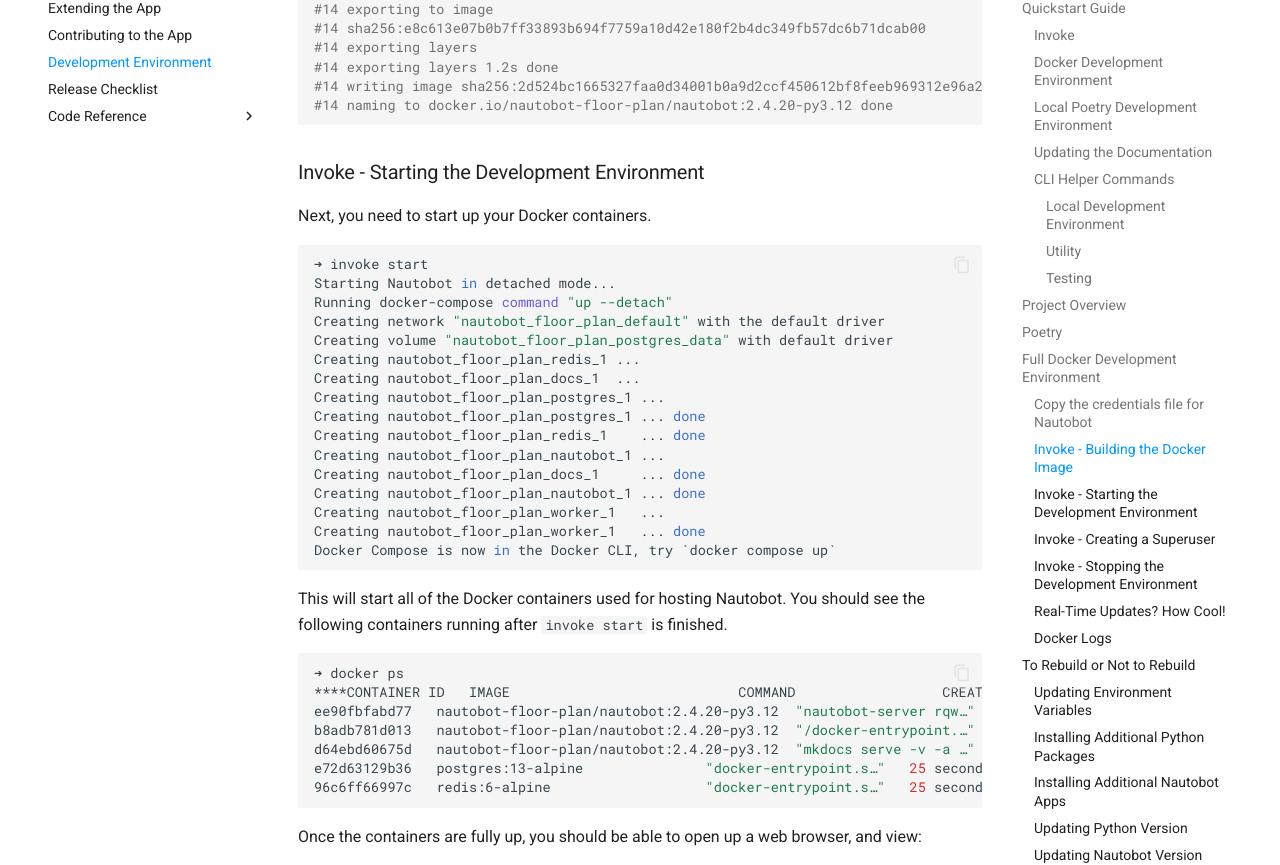
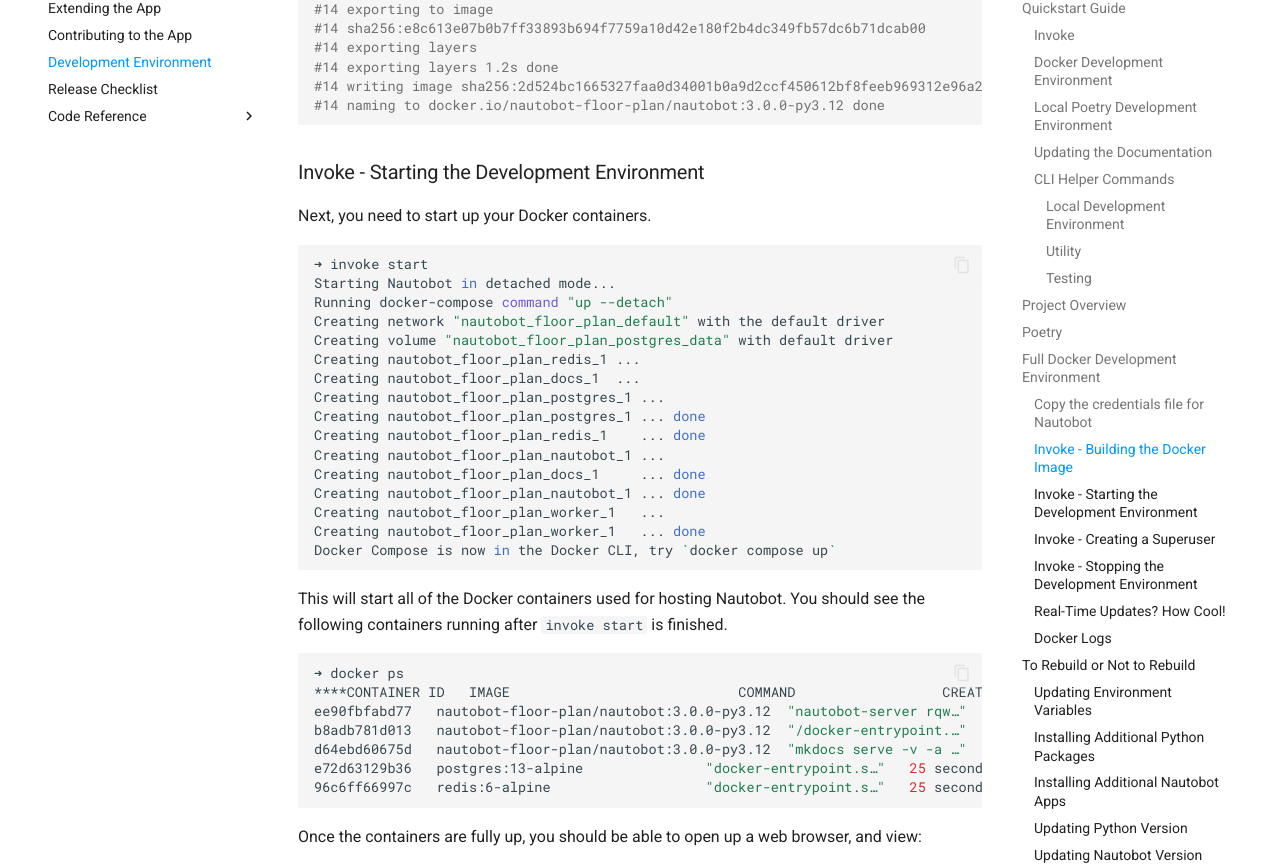
Before and after one commit to nautobot/nautobot-app-floor-plan, an MkDocs documentation site: the page built from docs/dev/dev_environment.md, in a window 1280 px wide and 1400 px high, scrolled down 5320 px. Shown: the part 164-1029 px from the top of the window. Built offline with MkDocs 1.6.1 and Material for MkDocs 9.7.7, drawn with Linux system fonts in a browser that asks for light colours; comment, search, counter and statistics services are not loaded.

Commit message:
Cookie updated targeting develop by NetworkToCode Cookie Drift Manager Tool
- [#291](https://github.com/nautobot/cookiecutter-nautobot-app/issues/291) - Added support for Python `3.13`.

- [#291](https://github.com/nautobot/cookiecutter-nautobot-app/issues/291) - Updated minimum Nautobot version to `3.0.0`.
- [#291](https://github.com/nautobot/cookiecutter-nautobot-app/issues/291) - Updated maximum Nautobot version to `<4.0.0`.
- [#309](https://github.com/nautobot/cookiecutter-nautobot-app/issues/309) - Change the tag-nautobot-app workflow to support multiple nautobot-app versions.
- [#320](https://github.com/nautobot/cookiecutter-nautobot-app/issues/320) - Upstream testing now runs against selected branches.

- [#319](https://github.com/nautobot/cookiecutter-nautobot-app/issues/319) - Fixed nav typo and added missing 2.7.2 release notes.

- [#322](https://github.com/nautobot/cookiecutter-nautobot-app/issues/322) - Updated CI workflow to always regenerate poetry lockfile.

**Full Changelog**: https://github.com/nautobot/cookiecutter-nautobot-app/compare/nautobot-app-v2.7.2...nautobot-app-v3.0.0

````diff
--- a/docs/dev/dev_environment.md
+++ b/docs/dev/dev_environment.md
@@ -181,7 +181,7 @@
 #14 exporting layers
 #14 exporting layers 1.2s done
 #14 writing image sha256:2d524bc1665327faa0d34001b0a9d2ccf450612bf8feeb969312e96a2d3e3503 done
-#14 naming to docker.io/nautobot-floor-plan/nautobot:2.4.20-py3.12 done
+#14 naming to docker.io/nautobot-floor-plan/nautobot:3.0.0-py3.12 done
 ```
 
 ### Invoke - Starting the Development Environment
@@ -212,9 +212,9 @@
 ```bash
 ➜ docker ps
 ****CONTAINER ID   IMAGE                            COMMAND                  CREATED          STATUS          PORTS                                       NAMES
-ee90fbfabd77   nautobot-floor-plan/nautobot:2.4.20-py3.12  "nautobot-server rqw…"   16 seconds ago   Up 13 seconds                                               nautobot_floor_plan_worker_1
-b8adb781d013   nautobot-floor-plan/nautobot:2.4.20-py3.12  "/docker-entrypoint.…"   20 seconds ago   Up 15 seconds   0.0.0.0:8080->8080/tcp, :::8080->8080/tcp   nautobot_floor_plan_nautobot_1
-d64ebd60675d   nautobot-floor-plan/nautobot:2.4.20-py3.12  "mkdocs serve -v -a …"   25 seconds ago   Up 18 seconds   0.0.0.0:8001->8080/tcp, :::8001->8080/tcp   nautobot_floor_plan_docs_1
+ee90fbfabd77   nautobot-floor-plan/nautobot:3.0.0-py3.12  "nautobot-server rqw…"   16 seconds ago   Up 13 seconds                                               nautobot_floor_plan_worker_1
+b8adb781d013   nautobot-floor-plan/nautobot:3.0.0-py3.12  "/docker-entrypoint.…"   20 seconds ago   Up 15 seconds   0.0.0.0:8080->8080/tcp, :::8080->8080/tcp   nautobot_floor_plan_nautobot_1
+d64ebd60675d   nautobot-floor-plan/nautobot:3.0.0-py3.12  "mkdocs serve -v -a …"   25 seconds ago   Up 18 seconds   0.0.0.0:8001->8080/tcp, :::8001->8080/tcp   nautobot_floor_plan_docs_1
 e72d63129b36   postgres:13-alpine               "docker-entrypoint.s…"   25 seconds ago   Up 19 seconds   0.0.0.0:5432->5432/tcp, :::5432->5432/tcp   nautobot_floor_plan_postgres_1
 96c6ff66997c   redis:6-alpine                   "docker-entrypoint.s…"   25 seconds ago   Up 21 seconds   0.0.0.0:6379->6379/tcp, :::6379->6379/tcp   nautobot_floor_plan_redis_1
 ```
````
Also changed, not shown: docs/admin/compatibility_matrix.md (+5 -0 lines), .cookiecutter.json, .github/ISSUE_TEMPLATE/bug_report.md, .github/ISSUE_TEMPLATE/feature_request.md, 4 other files.
